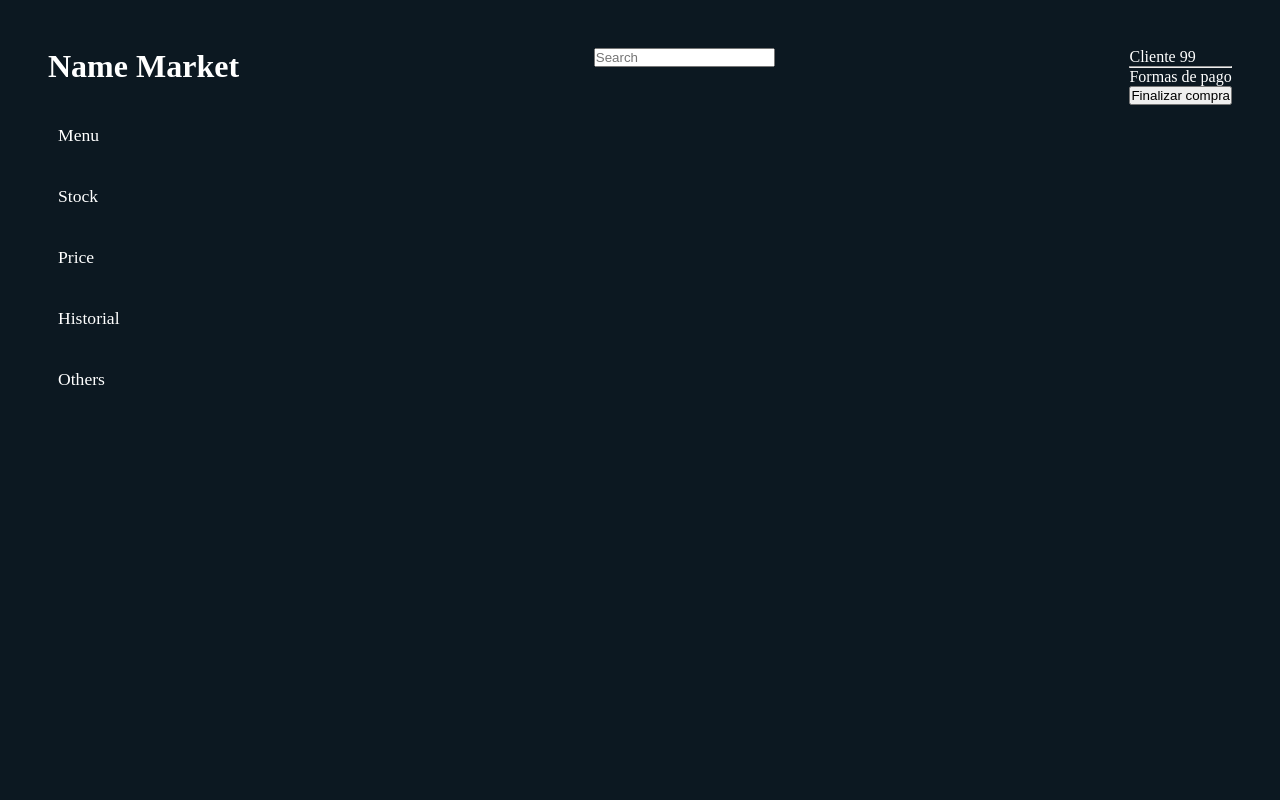
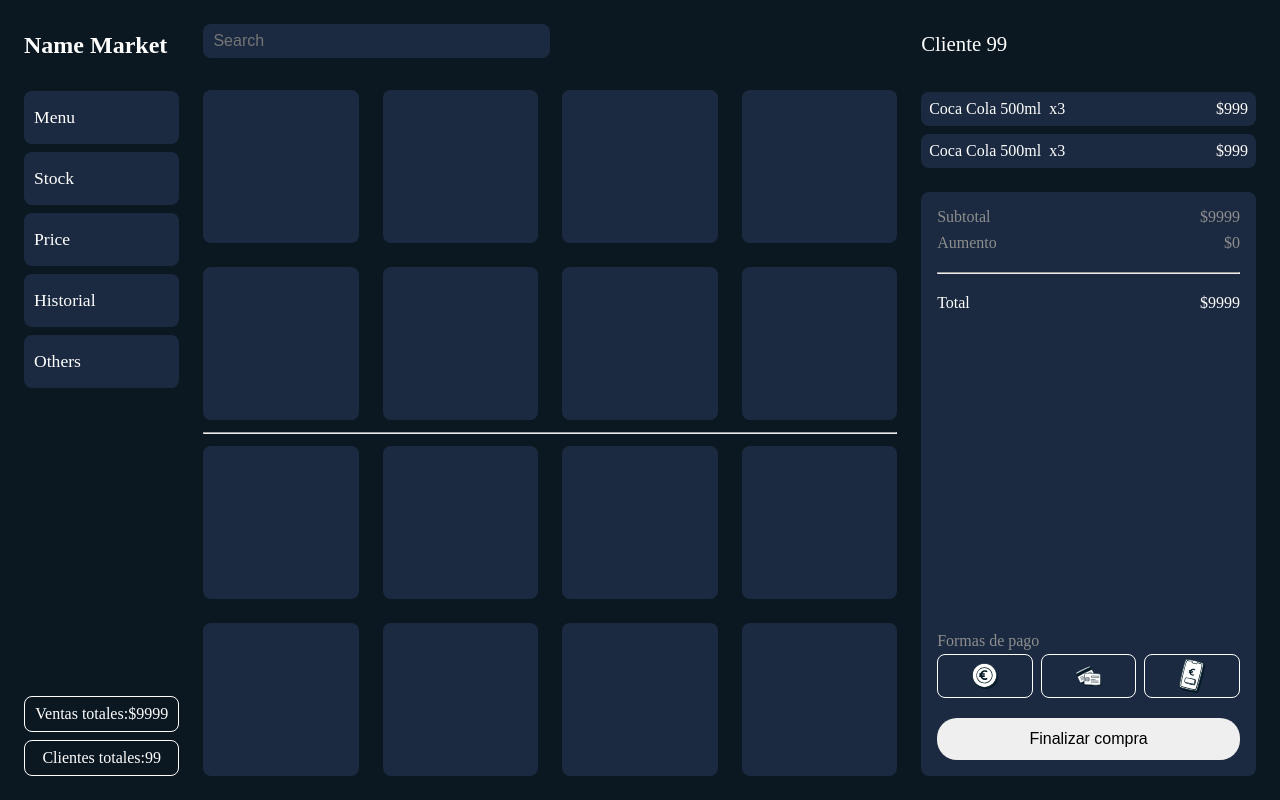
Before and after one commit to Jero-schi/POS-System, a plain HTML site: page index.html in a window 1280 px wide. Drawn offline with Linux system fonts and the light colour scheme.

Commit message:
pag v1.0

```diff
--- a/index.html
+++ b/index.html
@@ -1,10 +1,10 @@
 <!DOCTYPE html>
-<html lang="en">
+<html lang="es">
 <head>
     <meta charset="UTF-8">
     <meta name="viewport" content="width=device-width, initial-scale=1.0">
     <link rel="stylesheet" href="style.css">
-    <title>Document</title>
+    <title>POS System</title>
 </head>
 <body>
     <div class="menu">
@@ -16,12 +16,23 @@
             <li>Historial</li>
             <li>Others</li>
         </ul>
+
+        <div class="div-footer">
+            <div class="btn-footer">
+                <p>Ventas totales:</p>
+                <p class="ventas-totales">$9999</p>
+            </div>
+            <div class="btn-footer">
+                <p>Clientes totales:</p>
+                <p class="clientes-totales">99</p>
+            </div>
+        </div>
     </div>
 
     <main>
         <input type="search" name="" id="" placeholder="Search">
 
-        <div class="">
+        <div class="div-types">
             <div class="btn-types"></div>
             <div class="btn-types"></div>
             <div class="btn-types"></div>
@@ -32,7 +43,9 @@
             <div class="btn-types"></div>
         </div>
 
-        <div class="">
+        <hr>
+
+        <div class="div-recientes">
             <div class="btn-recientes"></div>
             <div class="btn-recientes"></div>
             <div class="btn-recientes"></div>
@@ -42,34 +55,60 @@
             <div class="btn-recientes"></div>
             <div class="btn-recientes"></div>
         </div>
-
-        <div class="">
-            <div class="btn-footer"></div>
-            <div class="btn-footer"></div>
-        </div>
     </main>
 
     <article>
-        <p>Cliente 99</p>
+        <p class="cliente">Cliente 99</p>
 
         <div class="div-productos">
-            <div class="producto"></div>
-            <div class="producto"></div>
+            <div class="producto">
+                <p class="title-product">Coca Cola 500ml</p>
+                <p class="cantidad-product">x3</p>
+
+                <p class="price-product">$999</p>
+                <img src="" alt="">
+            </div>
+
+            <div class="producto">
+                <p class="title-product">Coca Cola 500ml</p>
+                <p class="cantidad-product">x3</p>
+
+                <p class="price-product">$999</p>
+                <img src="" alt="">
+            </div>
         </div>
 
         <div class="ticket">
-            <div class="pretotal-ticket"></div>
+            <div class="pretotal-ticket">
+                <div class="subtotal-ticket">
+                    <p>Subtotal</p>
+                    <p class="price-subtotal">$9999</p>
+                </div>
+                <div class="aumento-ticket">
+                    <p>Aumento</p>
+                    <p class="price-aumento">$0</p>
+                </div>
+            </div>
             <hr>
-            <div class="total-ticket"></div>
-
-            <div>
-                <p>Formas de pago</p>
-                <div class="payment-method"></div>
-                <div class="payment-method"></div>
-                <div class="payment-method"></div>
+            <div class="total-ticket">
+                <p>Total</p>
+                <p class="price-total">$9999</p>
             </div>
 
-            <button>Finalizar compra</button>
+            <p class="p-formas-pago">Formas de pago</p>
+            <div class="div-formas-pago">
+                <div class="payment-method">
+                    <img src="imgs/Recurso 2.svg" alt="">
+                </div>
+                <div class="payment-method">
+                    <img src="imgs/Recurso 1.svg" alt="">
+                </div>
+                <div class="payment-method">
+                    <img src="imgs/Recurso 3.svg" alt="">
+                </div>
+            </div>
+
+            <button class="btn-finish-compra">Finalizar compra</button>
         </div>
     </article>
 </body>
--- a/style.css
+++ b/style.css
@@ -1,3 +1,8 @@
+:root {
+    --principal-color: #0c1821;
+    --secondary-color: #1b2a41;
+}
+
 * {
     margin: 0;
     padding: 0;
@@ -9,32 +14,36 @@ li {
 }
 
 body {
-    background-color: #0c1821;
+    background-color: var(--principal-color);
     color: #fff;
 
     width: 100vw;
     height: 100vh;
-    padding: 48px;
+    padding: 24px;
 
-    display: flex;
-    justify-content: space-between;
-    gap: 40px;
+    display: grid;
+    grid-template-columns: repeat(7, 1fr);
+    gap: 24px;
 }
 
 .menu {
-    /* background-color: skyblue; */
     height: 100%;
+
+    grid-column-start: 1;
+    grid-column-end: 2;
 
     display: flex;
     flex-direction: column;
+    gap: 32px;
 }
 
 .menu h1 {
-    margin-bottom: 24px;
+    font-size: 1.5rem;
+    padding-top: 8px;
 }
 
 .menu li {
-    /* background-color: #1b2a41; */
+    background-color: #1b2a41;
 
     font-size: 1.1rem;
 
@@ -43,3 +52,194 @@ body {
     margin-bottom: 8px;
     border-radius: 8px;
 }
+
+.menu .div-footer {
+    width: 100%;
+    height: 100%;
+
+    display: flex;
+    flex-direction: column;
+    justify-content: end;
+    align-items: center;
+    gap: 8px;
+}
+
+.menu .div-footer .btn-footer {
+    display: flex;
+    justify-content: center;
+
+    width: 100%;
+    padding: 8px;
+    border: 1px solid #fff;
+    border-radius: 8px;
+
+    text-align: center;
+}
+
+main {
+    height: 100%;
+
+    grid-column-start: 2;
+    grid-column-end: 6;
+
+    display: flex;
+    flex-direction: column;
+    gap: 12px;
+
+}
+
+main input {
+    margin-bottom: 20px;
+    padding: 8px 10px;
+
+    width: 50%;
+    border-radius: 8px;
+    border: none;
+
+    font-size: 1rem;
+
+    background-color: var(--secondary-color);
+}
+
+main .div-types {
+    width: 100%;
+    height: 100%;
+
+    display: grid;
+    grid-template-columns: repeat(4, 1fr);
+    grid-template-rows: repeat(2, 1fr);
+    gap: 24px;
+}
+
+main .div-types .btn-types {
+    width: 100%;
+    height: 100%;
+    border-radius: 8px;
+
+    background-color: var(--secondary-color);
+}
+
+main .div-recientes {
+    width: 100%;
+    height: 100%;
+
+    display: grid;
+    grid-template-columns: repeat(4, 1fr);
+    grid-template-rows: repeat(2, 1fr);
+    gap: 24px;
+}
+
+main .div-recientes .btn-recientes {
+    width: 100%;
+    height: 100%;
+    border-radius: 8px;
+
+    background-color: var(--secondary-color);
+}
+
+article {
+    grid-column-start: 6;
+    grid-column-end: 8;
+
+    display: flex;
+    flex-direction: column;
+    gap: 24px;
+}
+
+article .cliente {
+    font-size: 1.3rem;
+    padding-top: 8px;
+    margin-bottom: 12px;
+}
+
+article .div-productos {
+    display: flex;
+    flex-direction: column;
+    gap: 8px;
+}
+
+article .div-productos .producto {
+    background-color: var(--secondary-color);
+
+    width: 100%;
+    padding: 8px;
+    border-radius: 8px;
+
+    display: flex;
+    align-items: center;
+}
+
+article .div-productos .producto .title-product {
+    white-space: nowrap;
+    margin-right: 8px;
+}
+
+article .div-productos .producto .price-product {
+    width: 100%;
+    text-align: end;
+}
+
+article .ticket {
+    background-color: var(--secondary-color);
+
+    width: 100%;
+    height: 100%;
+    border-radius: 8px;
+    padding: 16px;
+
+    display: flex;
+    flex-direction: column;
+    gap: 20px;
+}
+
+article .ticket .pretotal-ticket {
+    color: #8e8e8e;
+
+    display: flex;
+    flex-direction: column;
+    gap: 8px;
+}
+
+article .ticket .pretotal-ticket .subtotal-ticket, .aumento-ticket {
+    display: flex;
+    justify-content: space-between;
+}
+
+article .ticket .total-ticket {
+    height: 100%;
+
+    display: flex;
+    justify-content: space-between;
+}
+
+.ticket .p-formas-pago {
+    margin-bottom: -16px;
+    color: #8e8e8e;
+}
+
+article .ticket .div-formas-pago {
+    display: flex;
+    gap: 8px;
+}
+
+article .ticket .div-formas-pago .payment-method {
+    width: 100%;
+    padding: 4px;
+    border: 1px solid #fff;
+    border-radius: 8px;
+
+    display: flex;
+    justify-content: center;
+    align-items: center;
+}
+
+article .ticket .div-formas-pago .payment-method img {
+    width: 30%;
+}
+
+article .ticket .btn-finish-compra {
+    font-size: 1rem;
+    padding: 12px;
+    border: none;
+    border-radius: 20px;
+}
```
Also changed, not shown: imgs/Recurso 1.svg (added), imgs/Recurso 2.svg (added), imgs/Recurso 3.svg (added).
